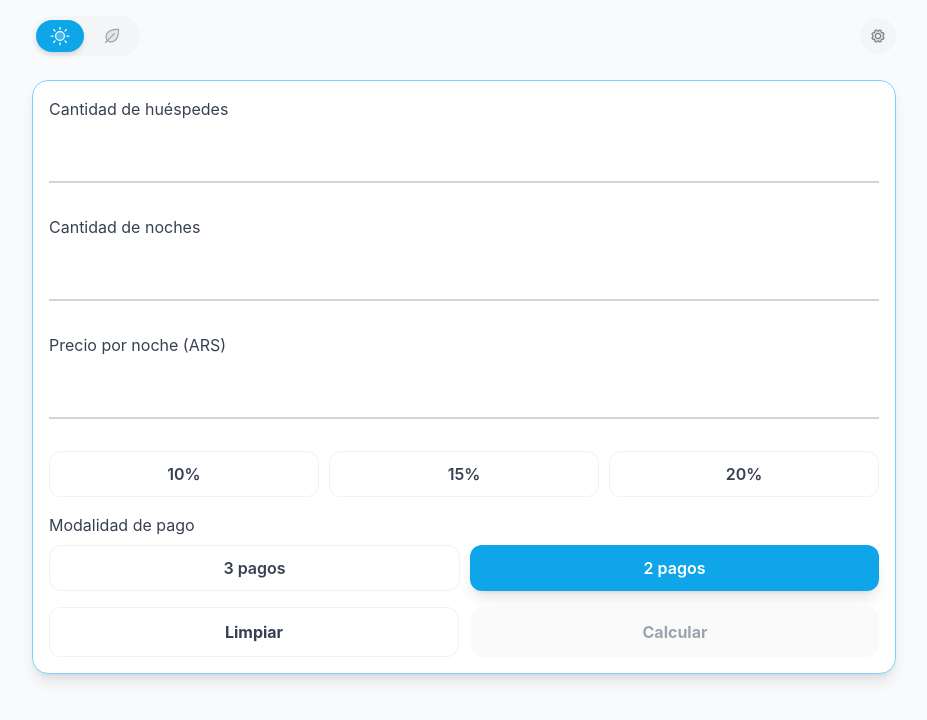
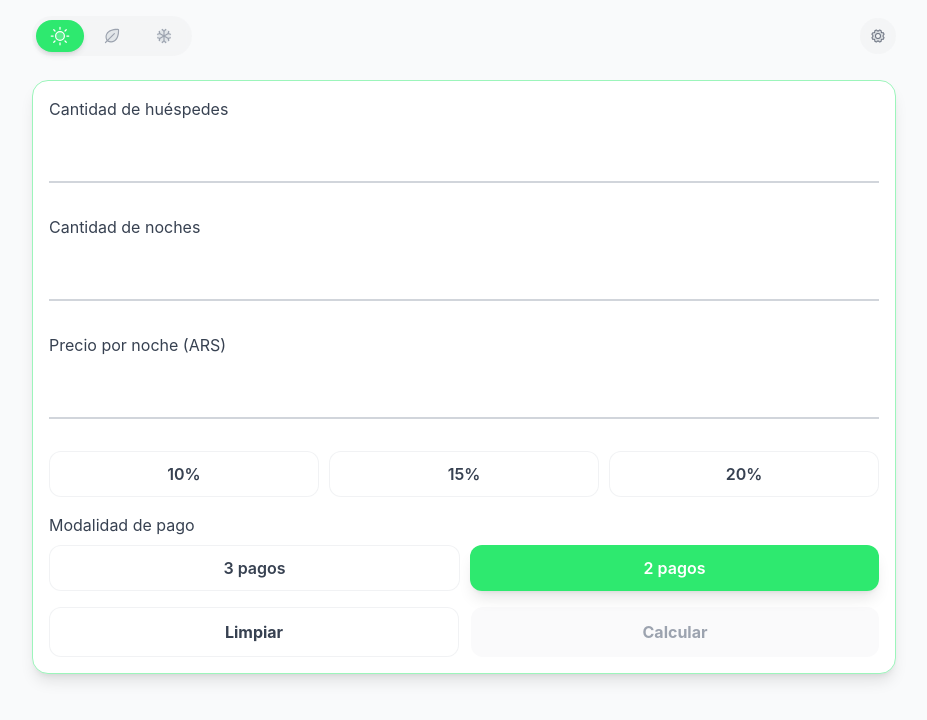
Before and after one commit to mibaus/presupuestador-web, a React (Vite) app: page / in a window 1280 px wide. Shown: the top 720 px of the page, without its empty margins (176-1103 px from the left). Built offline with nearby package versions, Linux system fonts and the light colour scheme.

Commit message:
Add winter season and tweak summer palette

```diff
--- a/src/App.jsx
+++ b/src/App.jsx
@@ -1,7 +1,8 @@
 import { useState, useEffect, useMemo, useRef, useCallback, Component } from 'react';
-import { Sun, Moon, Gear, Copy, ShareNetwork, X, Trash, Plus, Users, CalendarBlank, CurrencyDollar, Percent, CreditCard, Calculator, Sparkle, Leaf } from '@phosphor-icons/react'
+import { Sun, Moon, Gear, Copy, ShareNetwork, X, Trash, Plus, Users, CalendarBlank, CurrencyDollar, Percent, CreditCard, Calculator, Sparkle, Leaf, Snowflake } from '@phosphor-icons/react'
 import tariffsSummer from './data/tariffs.summer.json'
 import tariffsAutumn from './data/tariffs.autumn.json'
+import tariffsWinter from './data/tariffs.winter.json'
 
 class ErrorBoundary extends Component {
   constructor(props) {
@@ -99,6 +100,7 @@ function App() {
   const [discount, setDiscount] = useState(0);
   const [summerPaymentPlan, setSummerPaymentPlan] = useState('2');
   const [autumnPaymentPlan, setAutumnPaymentPlan] = useState('2');
+  const [winterPaymentPlan, setWinterPaymentPlan] = useState('2');
   const [computed, setComputed] = useState(null);
   const [feedbackMessage, setFeedbackMessage] = useState('');
   const [isDarkMode, setIsDarkMode] = useState(() => {
@@ -115,7 +117,7 @@ function App() {
   const [manualDiscountEdited, setManualDiscountEdited] = useState(false);
   const [screen, setScreen] = useState('main');
   const [showMenu, setShowMenu] = useState(false);
-  const [overrides, setOverrides] = useState({ summer: null, autumn: null });
+  const [overrides, setOverrides] = useState({ summer: null, autumn: null, winter: null });
   const [touchStart, setTouchStart] = useState(null);
   const [touchEnd, setTouchEnd] = useState(null);
   const [deferredPrompt, setDeferredPrompt] = useState(null);
@@ -131,11 +133,11 @@ function App() {
 
   const seasonalColors = {
     summer: {
-      primary: isDarkMode ? 'bg-sky-400' : 'bg-sky-500',
-      secondary: isDarkMode ? 'bg-sky-300' : 'bg-sky-400',
-      accent: isDarkMode ? 'bg-sky-900/30' : 'bg-sky-50',
-      border: isDarkMode ? 'border-sky-600' : 'border-sky-300',
-      text: isDarkMode ? 'text-sky-300' : 'text-sky-600',
+      primary: isDarkMode ? 'bg-[#19d16b]' : 'bg-[#2ee96f]',
+      secondary: isDarkMode ? 'bg-[#14a955]' : 'bg-[#6ff28f]',
+      accent: isDarkMode ? 'bg-[#063a1d]' : 'bg-[#e9fce9]',
+      border: isDarkMode ? 'border-[#1c7a45]' : 'border-[#9cf5bb]',
+      text: isDarkMode ? 'text-[#7cfcc0]' : 'text-[#138a46]',
     },
     autumn: {
       primary: isDarkMode ? 'bg-orange-400' : 'bg-orange-500',
@@ -144,7 +146,16 @@ function App() {
       border: isDarkMode ? 'border-orange-600' : 'border-orange-300',
       text: isDarkMode ? 'text-orange-400' : 'text-orange-600',
     },
+    winter: {
+      primary: isDarkMode ? 'bg-[#0ea5e9]' : 'bg-[#38bdf8]',
+      secondary: isDarkMode ? 'bg-[#38bdf8]' : 'bg-[#7dd3fc]',
+      accent: isDarkMode ? 'bg-[#082f49]' : 'bg-[#e0f2fe]',
+      border: isDarkMode ? 'border-[#0c4a6e]' : 'border-[#bae6fd]',
+      text: isDarkMode ? 'text-[#7dd3fc]' : 'text-[#0369a1]',
+    },
   };
+
+  const seasonOrder = ['summer', 'autumn', 'winter'];
 
   useEffect(() => {
     const root = document.documentElement;
@@ -162,7 +173,7 @@ function App() {
   }, [isSwipeEnabled]);
 
   useEffect(() => {
-    const base = season === 'autumn' ? tariffsAutumn : tariffsSummer;
+    const base = season === 'autumn' ? tariffsAutumn : season === 'winter' ? tariffsWinter : tariffsSummer;
     const ov = overrides?.[season];
     if (ov) {
       const merged = {
@@ -209,7 +220,8 @@ function App() {
     if (saved) {
       try {
         const parsed = JSON.parse(saved);
-        setOverrides(parsed || { summer: null, autumn: null });
+        const fallback = { summer: null, autumn: null, winter: null };
+        setOverrides({ ...fallback, ...(parsed || {}) });
       } catch (e) {
         console.error('Error loading overrides', e);
       }
@@ -338,7 +350,7 @@ function App() {
       (activeTariffs?.longStayDiscounts || []).map(d => d.discountPercent)
     );
     percents.add(20);
-    if (season === 'summer' || season === 'autumn') {
+    if (['summer', 'autumn', 'winter'].includes(season)) {
       percents.add(10);
       percents.add(15);
     }
@@ -375,6 +387,16 @@ function App() {
           segundo = Math.round(totalWithDiscount * 0.3);
           saldo = totalWithDiscount - sena - segundo;
         }
+      } else if (season === 'winter') {
+        if (winterPaymentPlan === '2') {
+          sena = Math.round(totalWithDiscount * 0.5);
+          segundo = 0;
+          saldo = totalWithDiscount - sena;
+        } else {
+          sena = Math.round(totalWithDiscount * 0.2);
+          segundo = Math.round(totalWithDiscount * 0.3);
+          saldo = totalWithDiscount - sena - segundo;
+        }
       } else {
         if (summerPaymentPlan === '2') {
           sena = Math.round(totalWithDiscount * 0.5);
@@ -397,7 +419,8 @@ function App() {
         pricePerNightCents,
         season,
         summerPaymentPlan,
-        autumnPaymentPlan
+        autumnPaymentPlan,
+        winterPaymentPlan,
       });
 
       // Scroll automático al resumen después de calcular
@@ -419,6 +442,7 @@ function App() {
     setDiscount(0);
     setSummerPaymentPlan('2');
     setAutumnPaymentPlan('2');
+    setWinterPaymentPlan('2');
     setComputed(null);
     setManualPriceEdited(false);
     setManualDiscountEdited(false);
@@ -441,21 +465,18 @@ function App() {
 *Total final: ${formatValue(computed.totalWithDiscount)}*`;
     }
 
-    const seasonEmoji = computed.season === 'autumn' ? '🍂' : '🏖️';
+    const seasonEmoji = computed.season === 'autumn' ? '🍂' : computed.season === 'winter' ? '❄️' : '🏖️';
     let summary = '';
+    const plan = computed.season === 'autumn'
+      ? computed.autumnPaymentPlan
+      : computed.season === 'winter'
+        ? computed.winterPaymentPlan
+        : computed.summerPaymentPlan;
 
-    if (computed.season === 'autumn') {
-      if (computed.autumnPaymentPlan === '2') {
+    if (plan === '2') {
       summary = `${seasonEmoji} Su Presupuesto\n\n✅ Precio por noche ${formatValue(computed.pricePerNightCents)}\nX ${computed.nights} noche${computed.nights > 1 ? 's' : ''}\n\n${totalSection}\n\n📍1° pago 50% (Seña)\n\n*${formatValue(computed.sena)}*\n\n📍2° pago 50%. Al llegar en efectivo \n\n*${formatValue(computed.saldo)}*\n\n(Por mail enviamos la confirmación de la reserva junto a la factura correspondiente)`;
     } else {
       summary = `${seasonEmoji} Su Presupuesto\n\n✅ Precio por noche ${formatValue(computed.pricePerNightCents)}\nX ${computed.nights} noche${computed.nights > 1 ? 's' : ''}\n\n${totalSection}\n\n📍1° pago 20%\n\n*${formatValue(computed.sena)}*\n\n📍2° pago 30% (Debe abonarse antes de la fecha de ingreso) \n\n*${formatValue(computed.segundo)}*\n\n📍3° pago 50%. Al llegar en efectivo \n\n*${formatValue(computed.saldo)}*\n\n(Por mail enviamos la confirmación de la reserva junto a la factura correspondiente)`;
-      }
-    } else {
-      if (computed.summerPaymentPlan === '2') {
-        summary = `${seasonEmoji} Su Presupuesto\n\n✅ Precio por noche ${formatValue(computed.pricePerNightCents)}\nX ${computed.nights} noche${computed.nights > 1 ? 's' : ''}\n\n${totalSection}\n\n📍1° pago 50% (Seña)\n\n*${formatValue(computed.sena)}*\n\n📍2° pago 50%. Al llegar en efectivo \n\n*${formatValue(computed.saldo)}*\n\n(Por mail enviamos la confirmación de la reserva junto a la factura correspondiente)`;
-      } else {
-        summary = `${seasonEmoji} Su Presupuesto\n\n✅ Precio por noche ${formatValue(computed.pricePerNightCents)}\nX ${computed.nights} noche${computed.nights > 1 ? 's' : ''}\n\n${totalSection}\n\n📍1° pago 20%\n\n*${formatValue(computed.sena)}*\n\n📍2° pago 30% (Debe abonarse antes de la fecha de ingreso) \n\n*${formatValue(computed.segundo)}*\n\n📍3° pago 50%. Al llegar en efectivo \n\n*${formatValue(computed.saldo)}*\n\n(Por mail enviamos la confirmación de la reserva junto a la factura correspondiente)`;
-      }
     }
 
     if (format === 'html') {
@@ -507,8 +528,8 @@ function App() {
     }
   };
 
-  const seasonEmoji = season === 'summer' ? '🏖️' : '🍂';
-  const colors = seasonalColors[season];
+  const seasonEmoji = season === 'summer' ? '🏖️' : season === 'autumn' ? '🍂' : '❄️';
+  const colors = seasonalColors[season] || seasonalColors.summer;
 
   const minSwipeDistance = 50;
 
@@ -533,11 +554,15 @@ function App() {
     const isLeftSwipe = distance > minSwipeDistance;
     const isRightSwipe = distance < -minSwipeDistance;
 
+    const currentIdx = seasonOrder.indexOf(season);
+    if (currentIdx === -1) return;
     if (isLeftSwipe) {
-      setSeason(season === 'summer' ? 'autumn' : 'summer');
+      const nextIdx = (currentIdx + 1) % seasonOrder.length;
+      setSeason(seasonOrder[nextIdx]);
     }
     if (isRightSwipe) {
-      setSeason(season === 'autumn' ? 'summer' : 'autumn');
+      const prevIdx = (currentIdx - 1 + seasonOrder.length) % seasonOrder.length;
+      setSeason(seasonOrder[prevIdx]);
     }
   };
 
@@ -609,7 +634,13 @@ function App() {
           <div className={`fixed bottom-4 left-4 right-4 ${isDarkMode ? 'bg-gradient-to-r from-slate-800 to-slate-900' : 'bg-gradient-to-r from-white to-gray-50'} p-4 rounded-2xl shadow-2xl z-50 border ${isDarkMode ? 'border-slate-700' : 'border-gray-200'} backdrop-blur-sm`}>
             <div className="flex items-center gap-3">
               <div className={`w-12 h-12 rounded-xl ${colors.primary} flex items-center justify-center flex-shrink-0`}>
-                {season === 'summer' ? <Sun className="w-6 h-6 text-white" weight="duotone" /> : <Leaf className="w-6 h-6 text-white" weight="duotone" />}
+                {season === 'summer' ? (
+                  <Sun className="w-6 h-6 text-white" weight="duotone" />
+                ) : season === 'autumn' ? (
+                  <Leaf className="w-6 h-6 text-white" weight="duotone" />
+                ) : (
+                  <Snowflake className="w-6 h-6 text-white" weight="duotone" />
+                )}
               </div>
               <div className="flex-1 min-w-0">
                 <h3 className={`font-bold text-sm ${isDarkMode ? 'text-white' : 'text-gray-900'}`}>Instalar aplicación</h3>
@@ -674,18 +705,24 @@ function App() {
 
         <div className="flex justify-between items-center mb-6">
           <div className={`inline-flex gap-1 ${isDarkMode ? 'bg-slate-800/50' : 'bg-gray-100/80'} p-1 rounded-full backdrop-blur-sm`}>
+            {[
+              { key: 'summer', icon: <Sun className="w-5 h-5" weight="duotone" /> },
+              { key: 'autumn', icon: <Leaf className="w-5 h-5" weight="duotone" /> },
+              { key: 'winter', icon: <Snowflake className="w-5 h-5" weight="duotone" /> },
+            ].map(({ key, icon }) => {
+              const isActive = season === key;
+              const activeStyles = `${seasonalColors[key].primary} text-white shadow-md`;
+              const idleStyles = `${isDarkMode ? 'text-gray-500 hover:text-gray-300' : 'text-gray-400 hover:text-gray-600'} scale-95 hover:scale-100`;
+              return (
                 <button
-              onClick={() => setSeason('summer')}
-              className={`px-3.5 py-1.5 rounded-full transition-all duration-200 ${season === 'summer' ? `${colors.primary} text-white shadow-md` : `${isDarkMode ? 'text-gray-500 hover:text-gray-300' : 'text-gray-400 hover:text-gray-600'} scale-95 hover:scale-100`}`}
+                  key={key}
+                  onClick={() => setSeason(key)}
+                  className={`px-3.5 py-1.5 rounded-full transition-all duration-200 ${isActive ? activeStyles : idleStyles}`}
                 >
-              <Sun className="w-5 h-5" weight="duotone" />
+                  {icon}
                 </button>
-            <button
-              onClick={() => setSeason('autumn')}
-              className={`px-3.5 py-1.5 rounded-full transition-all duration-200 ${season === 'autumn' ? `${seasonalColors.autumn.primary} text-white shadow-md` : `${isDarkMode ? 'text-gray-500 hover:text-gray-300' : 'text-gray-400 hover:text-gray-600'} scale-95 hover:scale-100`}`}
-            >
-              <Leaf className="w-5 h-5" weight="duotone" />
-            </button>
+              );
+            })}
           </div>
           <button
             onClick={() => setShowMenu(true)}
@@ -718,6 +755,8 @@ function App() {
             setSummerPaymentPlan={setSummerPaymentPlan}
             autumnPaymentPlan={autumnPaymentPlan}
             setAutumnPaymentPlan={setAutumnPaymentPlan}
+            winterPaymentPlan={winterPaymentPlan}
+            setWinterPaymentPlan={setWinterPaymentPlan}
             canCalculate={canCalculate}
             onCalculate={onCalculate}
             onClear={onClear}
@@ -755,7 +794,8 @@ function MainScreen({
   isDarkMode, season, seasonEmoji, colors, seasonalColors, pricePerNight, setPricePerNight,
   setManualPriceEdited, numberOfNights, setNumberOfNights, numberOfPeople,
   setNumberOfPeople, discount, setDiscount, setManualDiscountEdited,
-  discountOptions, summerPaymentPlan, setSummerPaymentPlan, autumnPaymentPlan, setAutumnPaymentPlan, canCalculate,
+  discountOptions, summerPaymentPlan, setSummerPaymentPlan, autumnPaymentPlan, setAutumnPaymentPlan,
+  winterPaymentPlan, setWinterPaymentPlan, canCalculate,
   onCalculate, onClear, computed, formatARS, onCopyToClipboard, onShare,
   getSummaryText, setFeedbackMessage, resumenRef
 }) {
@@ -858,24 +898,40 @@ function MainScreen({
             ))}
           </div>
 
-          {(season === 'summer' || season === 'autumn') && (
+          {(['summer', 'autumn', 'winter'].includes(season)) && (
             <div>
               <label className={`block text-base mb-2 ${isDarkMode ? 'text-gray-300' : 'text-gray-700'}`}>
                 Modalidad de pago
               </label>
               <div className="flex gap-2.5 mb-4">
+                {(() => {
+                  const currentPlan = season === 'summer'
+                    ? summerPaymentPlan
+                    : season === 'autumn'
+                      ? autumnPaymentPlan
+                      : winterPaymentPlan;
+                  const setPlan = season === 'summer'
+                    ? setSummerPaymentPlan
+                    : season === 'autumn'
+                      ? setAutumnPaymentPlan
+                      : setWinterPaymentPlan;
+                  return (
+                    <>
                       <button
-                  onClick={() => season === 'summer' ? setSummerPaymentPlan('3') : setAutumnPaymentPlan('3')}
-                  className={`flex-1 py-2.5 rounded-xl font-semibold transition-all backdrop-blur-xl ${(season === 'summer' ? summerPaymentPlan : autumnPaymentPlan) === '3' ? `${colors.primary} text-white shadow-lg` : `${isDarkMode ? 'bg-slate-800/20 border border-slate-700/30' : 'bg-white/20 border border-gray-300/30'} hover:${isDarkMode ? 'bg-slate-800/40' : 'bg-white/40'} ${isDarkMode ? 'text-gray-300' : 'text-gray-700'}`}`}
+                        onClick={() => setPlan('3')}
+                        className={`flex-1 py-2.5 rounded-xl font-semibold transition-all backdrop-blur-xl ${currentPlan === '3' ? `${colors.primary} text-white shadow-lg` : `${isDarkMode ? 'bg-slate-800/20 border border-slate-700/30' : 'bg-white/20 border border-gray-300/30'} hover:${isDarkMode ? 'bg-slate-800/40' : 'bg-white/40'} ${isDarkMode ? 'text-gray-300' : 'text-gray-700'}`}`}
                       >
                         3 pagos
                       </button>
                       <button
-                  onClick={() => season === 'summer' ? setSummerPaymentPlan('2') : setAutumnPaymentPlan('2')}
-                  className={`flex-1 py-2.5 rounded-xl font-semibold transition-all backdrop-blur-xl ${(season === 'summer' ? summerPaymentPlan : autumnPaymentPlan) === '2' ? `${colors.primary} text-white shadow-lg` : `${isDarkMode ? 'bg-slate-800/20 border border-slate-700/30' : 'bg-white/20 border border-gray-300/30'} hover:${isDarkMode ? 'bg-slate-800/40' : 'bg-white/40'} ${isDarkMode ? 'text-gray-300' : 'text-gray-700'}`}`}
+                        onClick={() => setPlan('2')}
+                        className={`flex-1 py-2.5 rounded-xl font-semibold transition-all backdrop-blur-xl ${currentPlan === '2' ? `${colors.primary} text-white shadow-lg` : `${isDarkMode ? 'bg-slate-800/20 border border-slate-700/30' : 'bg-white/20 border border-gray-300/30'} hover:${isDarkMode ? 'bg-slate-800/40' : 'bg-white/40'} ${isDarkMode ? 'text-gray-300' : 'text-gray-700'}`}`}
                       >
                         2 pagos
                       </button>
+                    </>
+                  );
+                })()}
               </div>
             </div>
           )}
--- /dev/null
+++ b/src/data/tariffs.winter.json
@@ -0,0 +1,17 @@
+{
+  "season": "winter",
+  "currency": "ARS",
+  "peopleBands": [
+    { "people": 1, "pricePerNight": 60000 },
+    { "people": 2, "pricePerNight": 110000 },
+    { "people": 3, "pricePerNight": 130000 },
+    { "people": 4, "pricePerNight": 150000 },
+    { "people": 5, "pricePerNight": 170000 },
+    { "people": 6, "pricePerNight": 190000 },
+    { "people": 7, "pricePerNight": 210000 }
+  ],
+  "longStayDiscounts": [
+    { "minNights": 3, "discountPercent": 10 },
+    { "minNights": 7, "discountPercent": 15 }
+  ]
+}
```
Also changed, not shown: src/data/tariffs.autumn.json (+6 -6 lines). Lines whose indentation alone changed are shown as unchanged.
